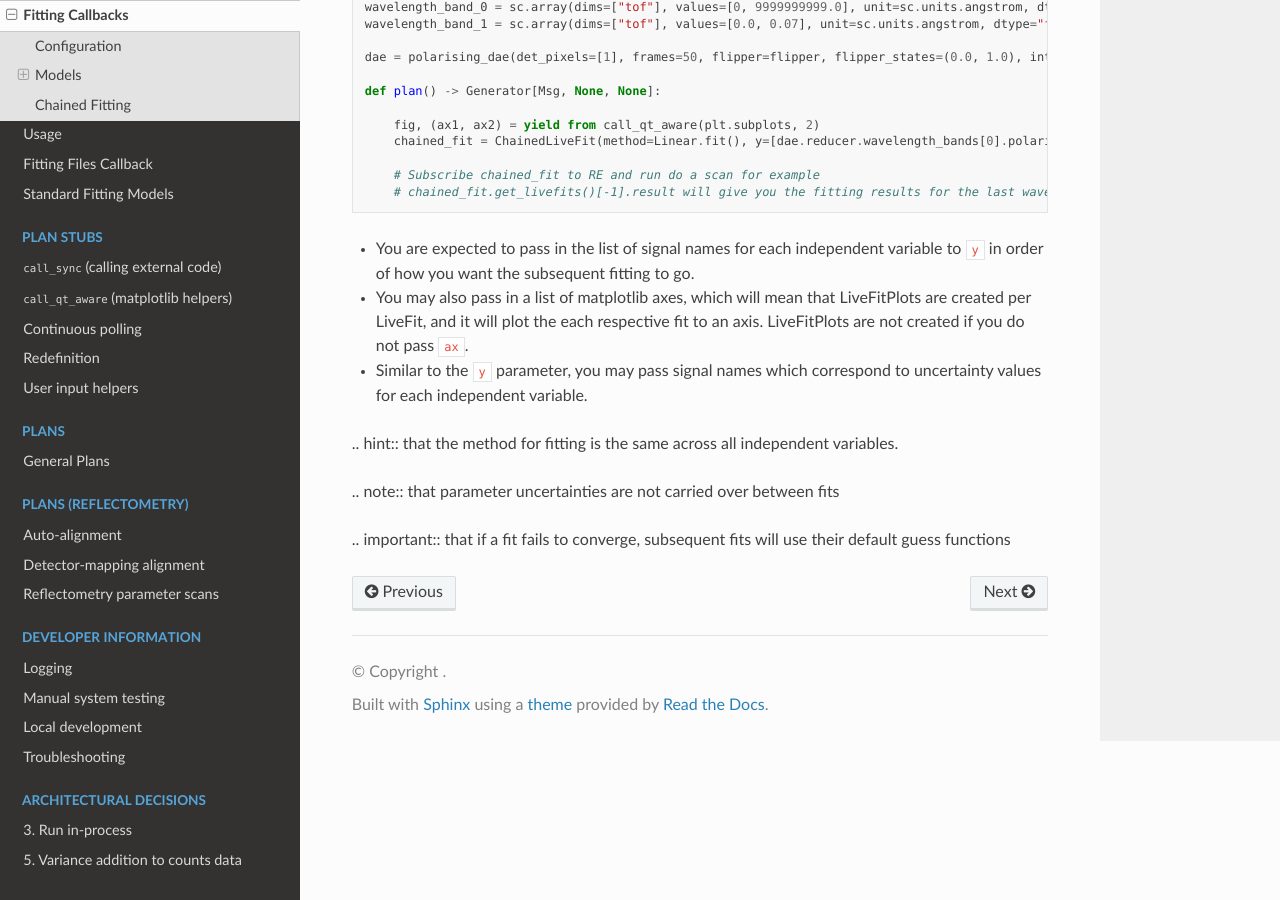
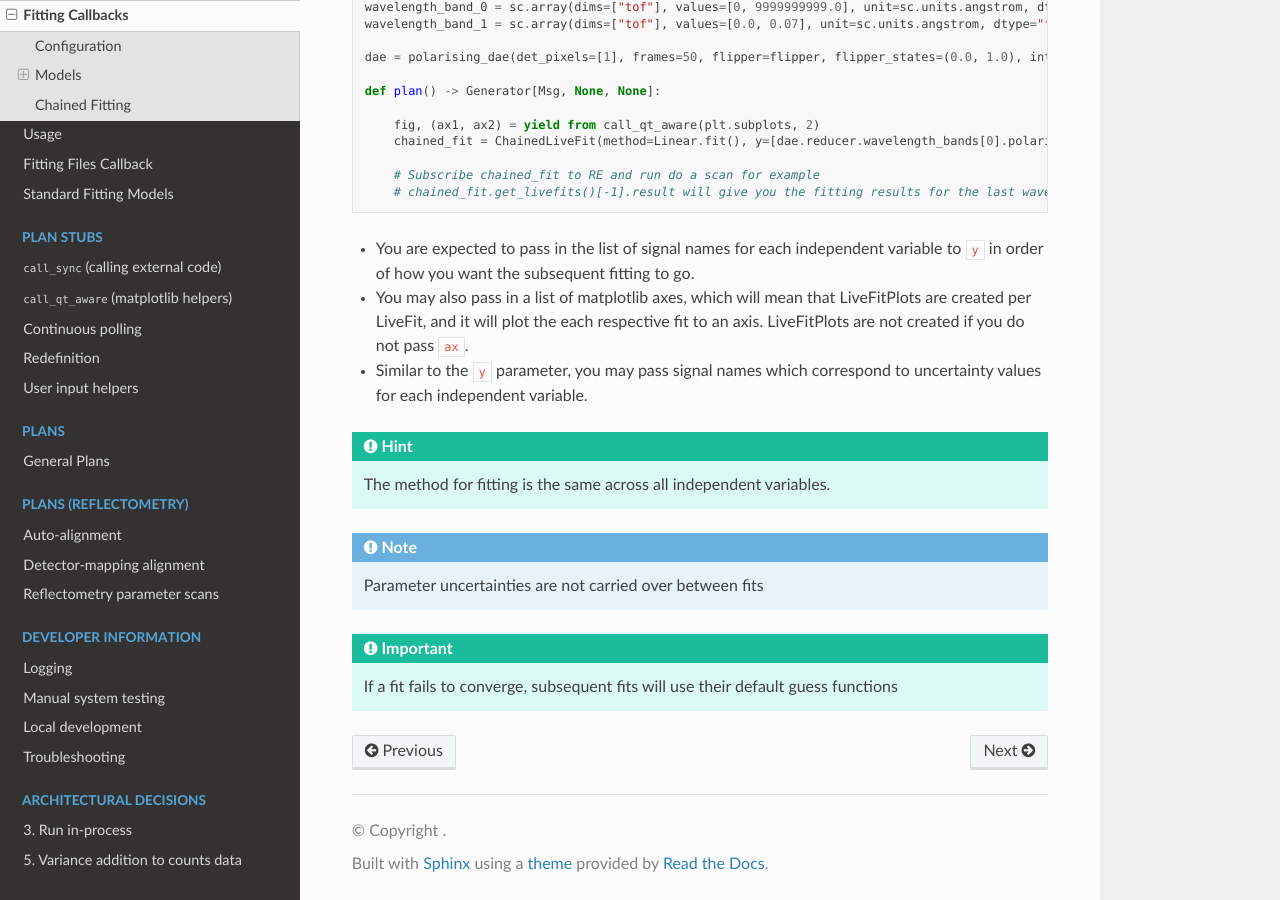
Before and after one commit to ISISComputingGroup/ibex_bluesky_core, a Sphinx documentation site: the page built from doc/fitting/fitting.md, in a window 1280 px wide and 900 px high, scrolled down 5928 px. Built offline with Sphinx 7.4.7 and the Read the Docs theme 3.1.0, drawn with Linux system fonts in a browser that asks for light colours; pages that are not in the unit, such as notebooks, are missing from menus.

Commit message:
docs changes

````diff
--- a/doc/fitting/fitting.md
+++ b/doc/fitting/fitting.md
@@ -247,11 +247,14 @@ def plan() -> Generator[Msg, None, None]:
 - You may also pass in a list of matplotlib axes, which will mean that LiveFitPlots are created per LiveFit, and it will plot the each respective fit to an axis. LiveFitPlots are not created if you do not pass `ax`.
 - Similar to the `y` parameter, you may pass signal names which correspond to uncertainty values for each independent variable.
 
-.. hint::
-  that the method for fitting is the same across all independent variables.
+```{hint}
+The method for fitting is the same across all independent variables.
+```
 
-.. note::
-  that parameter uncertainties are not carried over between fits
+```{note}
+Parameter uncertainties are not carried over between fits
+```
 
-.. important::
-  that if a fit fails to converge, subsequent fits will use their default guess functions
+```{important}
+If a fit fails to converge, subsequent fits will use their default guess functions
+```
````
Also changed, not shown: doc/devices/dae.md (+0 -22 lines), 1 other file.
